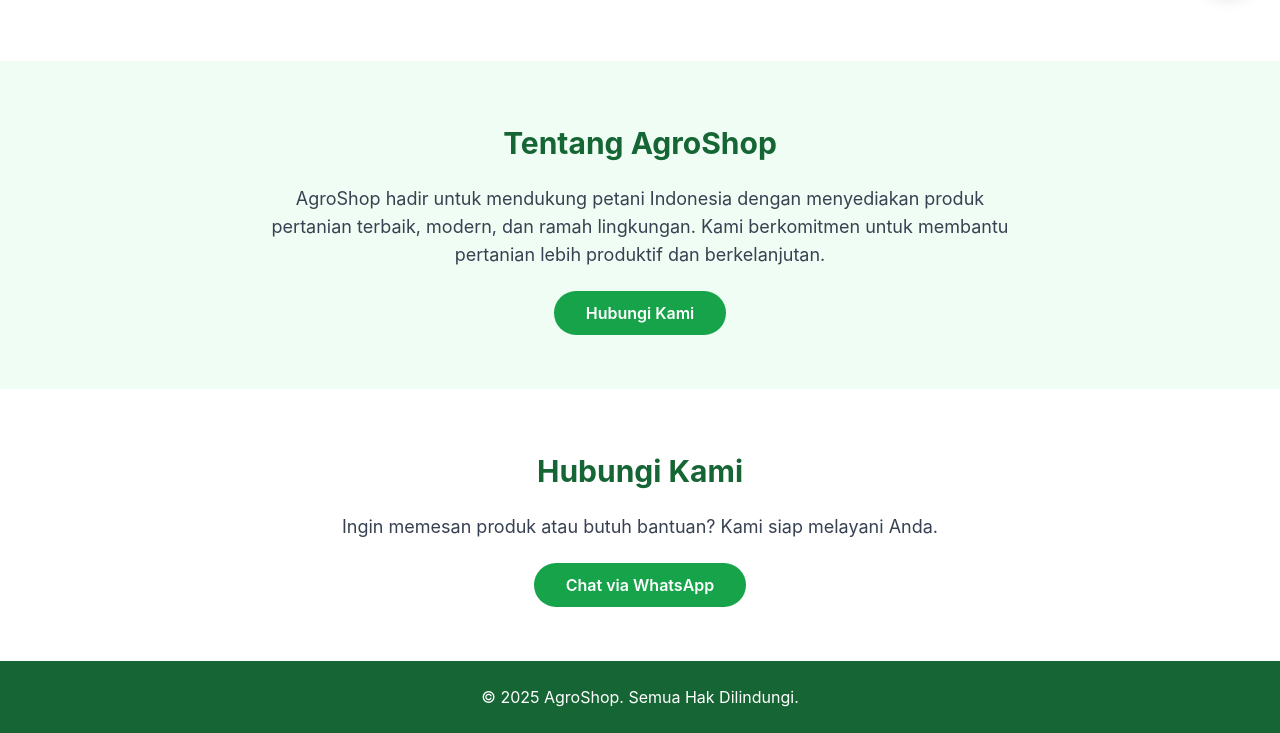
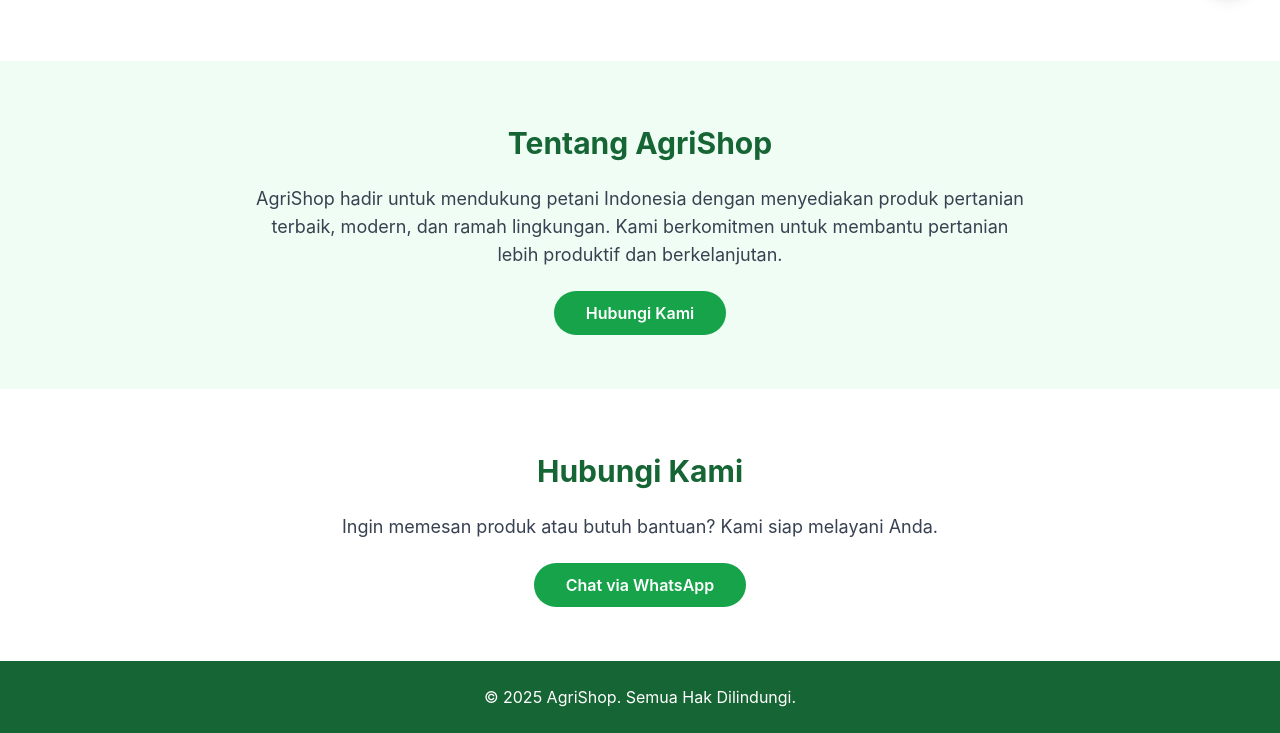
Before and after one commit to fiangozali78-jpg/agrishop, a plain HTML site: page index.html in a window 1280 px wide. Shown: the part 783-1516 px from the top of the page. Drawn offline with nearby package versions, Linux system fonts and the light colour scheme.

Commit message:
update index.html

```diff
--- a/index.html
+++ b/index.html
@@ -3,7 +3,7 @@
 <head>
   <meta charset="UTF-8" />
   <meta name="viewport" content="width=device-width, initial-scale=1.0" />
-  <title>AgroShop - Toko Online Pertanian Modern</title>
+  <title>AgriShop - Toko Online Pertanian Modern</title>
   <!--<link rel="icon" href="assets/images/logo.png" /> -->
   <link rel="icon" href="assets/images/fertilizer.png" />
   <script src="https://cdn.tailwindcss.com"></script>
@@ -16,7 +16,7 @@
     <nav class="container mx-auto flex justify-between items-center py-4 px-6">
       <div class="flex items-center space-x-2">
         <img src="assets/images/agro.png" alt="Logo" class="w-10 h-10">
-        <h1 class="text-2xl font-bold text-green-700">AgroShop</h1>
+        <h1 class="text-2xl font-bold text-green-700">AgriShop</h1>
       </div>
       <ul class="hidden md:flex space-x-8 text-lg font-medium">
         <li><a href="#home" class="hover:text-green-600">Beranda</a></li>
@@ -77,9 +77,9 @@
   <!-- Tentang Section -->
   <section id="tentang" class="bg-green-50 py-16">
     <div class="container mx-auto px-6 text-center">
-      <h3 class="text-3xl font-bold text-green-800 mb-6">Tentang AgroShop</h3>
+      <h3 class="text-3xl font-bold text-green-800 mb-6">Tentang AgriShop</h3>
       <p class="text-lg text-gray-700 max-w-3xl mx-auto mb-8">
-        AgroShop hadir untuk mendukung petani Indonesia dengan menyediakan produk pertanian terbaik, modern, dan ramah lingkungan.
+        AgriShop hadir untuk mendukung petani Indonesia dengan menyediakan produk pertanian terbaik, modern, dan ramah lingkungan.
         Kami berkomitmen untuk membantu pertanian lebih produktif dan berkelanjutan.
       </p>
       <a href="#kontak" class="bg-green-600 text-white px-8 py-3 rounded-full font-semibold hover:bg-green-700 transition">Hubungi Kami</a>
@@ -97,7 +97,7 @@
 
   <!-- Footer -->
   <footer class="bg-green-800 text-white text-center py-6">
-    <p>&copy; 2025 AgroShop. Semua Hak Dilindungi.</p>
+    <p>&copy; 2025 AgriShop. Semua Hak Dilindungi.</p>
   </footer>
 
   <!-- Floating WhatsApp Button -->
```
